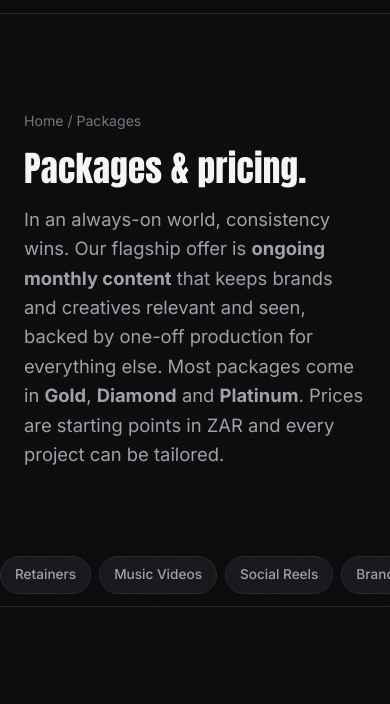
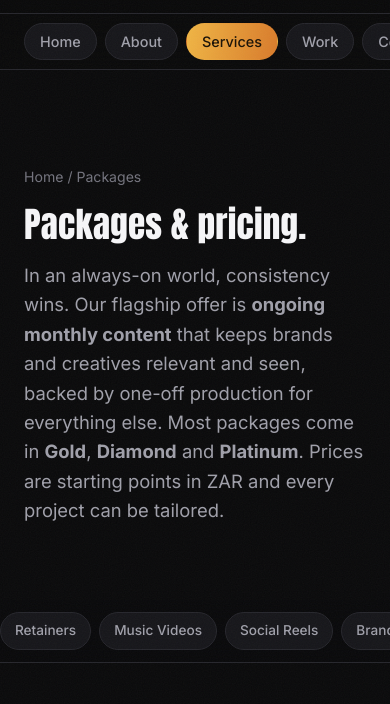
Before and after one commit to riyagomaartens-cmd/gojam-media, a plain HTML site: page services.html in a window 390 px wide. Shown: the part 59-763 px from the top of the page. Drawn offline with Linux system fonts and the light colour scheme.

Commit message:
Add scrollable mobile page tabs under the header
On mobile, visitors only saw the hamburger. Add a horizontally scrollable
tab strip (Home/About/Services/Work/Contact, active highlighted) that sticks
under the header, while keeping the hamburger menu. Hidden on desktop. The
services jump menu is now non-sticky on mobile so the bars don't stack.

Co-Authored-By: Claude Opus 4.8 <noreply@anthropic.com>

```diff
--- a/css/styles.css
+++ b/css/styles.css
@@ -822,3 +822,43 @@ a.card { text-decoration: none; color: inherit; }
   .testi-grid::-webkit-scrollbar { display: none; }
   .testi-card { flex: 0 0 84%; scroll-snap-align: start; }
 }
+
+/* ========== mobile page tabs (scrollable); desktop unaffected ========== */
+.mobile-tabs { display: none; }
+
+@media (max-width: 760px) {
+  .mobile-tabs {
+    display: flex;
+    gap: 8px;
+    overflow-x: auto;
+    position: sticky;
+    top: 72px;
+    z-index: 95;
+    padding: 9px 24px;
+    background: rgba(10, 10, 11, 0.9);
+    backdrop-filter: blur(14px);
+    border-bottom: 1px solid var(--border);
+    -webkit-overflow-scrolling: touch;
+    scrollbar-width: none;
+  }
+  .mobile-tabs::-webkit-scrollbar { display: none; }
+  .mobile-tabs a {
+    flex: none;
+    white-space: nowrap;
+    font-size: 0.9rem;
+    font-weight: 500;
+    color: var(--muted);
+    padding: 6px 15px;
+    border: 1px solid var(--border);
+    border-radius: 999px;
+    background: var(--surface);
+    transition: color 0.2s var(--ease), border-color 0.2s var(--ease);
+  }
+  .mobile-tabs a.active {
+    color: #1a1206;
+    background: var(--accent-grad);
+    border-color: transparent;
+  }
+  /* don't stack a third sticky bar on the services page */
+  .svc-jump { position: static; top: auto; }
+}
--- a/services.html
+++ b/services.html
@@ -41,6 +41,14 @@
       </ul>
     </div>
   </header>
+
+  <nav class="mobile-tabs" aria-label="Pages">
+    <a href="index.html">Home</a>
+    <a href="about.html">About</a>
+    <a href="services.html" class="active">Services</a>
+    <a href="work.html">Work</a>
+    <a href="contact.html">Contact</a>
+  </nav>
 
   <section class="page-hero">
     <div class="container">
```
Also changed, not shown: about.html (+8 -0 lines), contact.html (+8 -0 lines), index.html (+8 -0 lines), work.html (+8 -0 lines).
